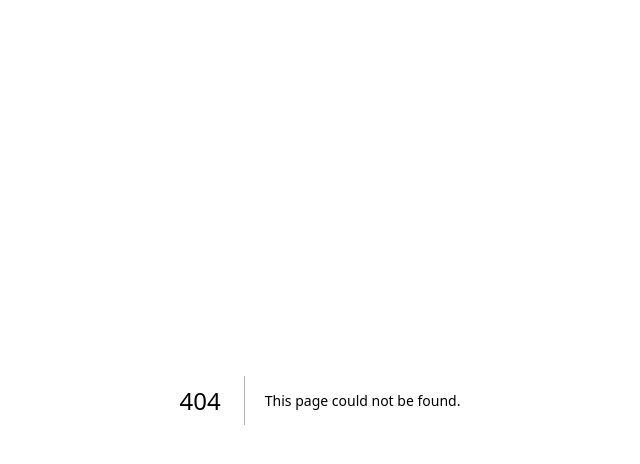
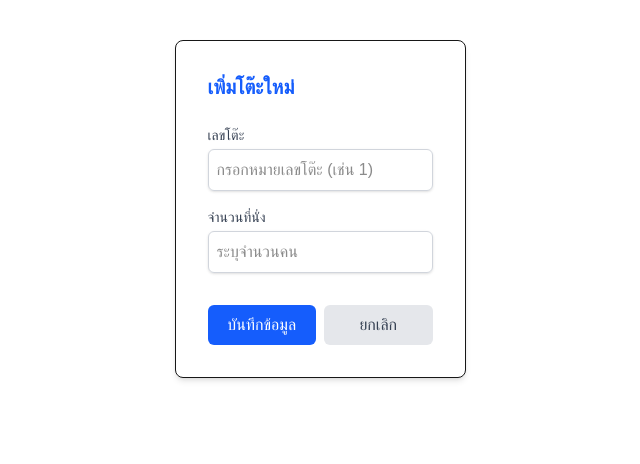
Before and after one commit to Apichat839/BUKKATY-SHABU, a Next.js app in the folder BUKKATY-SHABU/employee-app/: page /staff/tables/add in a window 1280 px wide. Before the commit this address had no page. Shown: the top 464 px of the page, without its empty margins (320-960 px from the left). Built offline with nearby package versions, Linux system fonts and the light colour scheme.

Commit message:
เพิ่มโต๊ะ2

```diff
--- /dev/null
+++ b/BUKKATY-SHABU/employee-app/src/app/staff/tables/add/page.js
@@ -0,0 +1,84 @@
+"use client";
+import React, { useState } from 'react';
+import { useRouter } from 'next/navigation';
+
+export default function AddTablePage() {
+    const [tableNo, setTableNo] = useState('');
+    const [capacity, setCapacity] = useState('');
+    const router = useRouter();
+
+    const handleSubmit = async (e) => {
+        e.preventDefault();
+
+        // ดึง Token จาก localStorage เพื่อใช้ในการยืนยันตัวตน
+        const token = localStorage.getItem('access_token');
+
+        const response = await fetch('http://127.0.0.1:8080/api/tables/add', {
+            method: 'POST',
+            headers: {
+                'Content-Type': 'application/json',
+                'Authorization': `Bearer ${token}`
+            },
+            body: JSON.stringify({
+                table_no: parseInt(tableNo), // มั่นใจว่าเป็นตัวเลขก่อนส่ง
+                capacity: parseInt(capacity)  // มั่นใจว่าเป็นตัวเลขก่อนส่ง
+            })
+        });
+
+        const data = await response.json();
+
+        if (data.result) {
+            alert("เพิ่มโต๊ะสำเร็จ!");
+            router.push('/staff/tables');
+        } else {
+            alert("เกิดข้อผิดพลาด: " + (data.message || "ไม่สามารถเพิ่มข้อมูลได้"));
+        }
+    };
+
+    return (
+        <div className="p-8 max-w-md mx-auto bg-white shadow-md rounded-lg mt-10 border">
+            <h1 className="text-xl font-bold mb-6 text-blue-600">เพิ่มโต๊ะใหม่</h1>
+            <form onSubmit={handleSubmit} className="space-y-4">
+                <div>
+                    <label className="block text-sm font-medium text-gray-700">เลขโต๊ะ</label>
+                    <input
+                        type="number" // ปรับเป็น number เพื่อรับแค่ตัวเลข
+                        value={tableNo}
+                        onChange={(e) => setTableNo(e.target.value)}
+                        className="mt-1 block w-full border border-gray-300 rounded-md p-2 shadow-sm focus:ring-blue-500 focus:border-blue-500"
+                        placeholder="กรอกหมายเลขโต๊ะ (เช่น 1)"
+                        min="1"
+                        required
+                    />
+                </div>
+                <div>
+                    <label className="block text-sm font-medium text-gray-700">จำนวนที่นั่ง</label>
+                    <input
+                        type="number" // ปรับเป็น number เพื่อรับแค่ตัวเลข
+                        value={capacity}
+                        onChange={(e) => setCapacity(e.target.value)}
+                        className="mt-1 block w-full border border-gray-300 rounded-md p-2 shadow-sm focus:ring-blue-500 focus:border-blue-500"
+                        placeholder="ระบุจำนวนคน"
+                        min="1"
+                        required
+                    />
+                </div>
+                <div className="flex gap-2 pt-4">
+                    <button
+                        type="submit"
+                        className="flex-1 bg-blue-600 text-white py-2 px-4 rounded-md hover:bg-blue-700 transition-colors"
+                    >
+                        บันทึกข้อมูล
+                    </button>
+                    <button
+                        type="button"
+                        onClick={() => router.back()}
+                        className="flex-1 bg-gray-200 text-gray-700 py-2 px-4 rounded-md hover:bg-gray-300 transition-colors"
+                    >
+                        ยกเลิก
+                    </button>
+                </div>
+            </form>
+        </div>
+    );
+}
--- a/BUKKATY-SHABU/employee-app/src/app/staff/tables/page.js
+++ b/BUKKATY-SHABU/employee-app/src/app/staff/tables/page.js
@@ -1,27 +1,41 @@
 "use client";
 import React from 'react';
+import { useRouter } from 'next/navigation'; // เพิ่ม router สำหรับเปลี่ยนหน้า
 
 export default function TableMenuPage() {
+    const router = useRouter();
+
     const menus = [
-        { title: "เพิ่มโต๊ะ", color: "bg-blue-500" },
-        { title: "แก้ไขข้อมูลโต๊ะ", color: "bg-yellow-500" },
-        { title: "ลบข้อมูลโต๊ะ", color: "bg-red-500" },
-        { title: "แสดงยอดการจองโต๊ะแยกตามเลขโต๊ะ", color: "bg-green-500" }
+        { title: "เพิ่มโต๊ะ", path: "/staff/tables/add" },
+        { title: "แก้ไขข้อมูลโต๊ะ", path: "/staff/tables/edit" },
+        { title: "ลบข้อมูลโต๊ะ", path: "/staff/tables/delete" },
+        { title: "แสดงยอดการจองโต๊ะแยกตามเลขโต๊ะ", path: "/staff/tables/report" }
     ];
 
     return (
-        <div className="p-6 max-w-md mx-auto">
-            <h1 className="text-xl font-bold mb-4 border-b pb-2">ระบบจัดการโต๊ะ (Bukkaty Shabu)</h1>
+        <div className="p-6 max-w-md mx-auto min-h-screen bg-white shadow-lg mt-4 border rounded">
+            <h1 className="text-xl font-bold mb-4 border-b pb-2">
+                ระบบจัดการโต๊ะ (Bukkaty Shabu)
+            </h1>
             <div className="flex flex-col gap-2">
                 {menus.map((item, index) => (
                     <button
                         key={index}
-                        className={`w-full text-left p-4 rounded shadow-sm border hover:bg-gray-50 transition-colors`}
+                        onClick={() => router.push(item.path)} // สั่งให้เปลี่ยนหน้าตาม path
+                        className="w-full text-left p-4 rounded shadow-sm border border-gray-200 hover:bg-gray-100 transition-colors font-medium text-gray-700"
                     >
                         {item.title}
                     </button>
                 ))}
             </div>
+
+            {/* ปุ่มย้อนกลับ เพื่อความสะดวกของพนักงาน */}
+            <button
+                onClick={() => router.push('/staff')}
+                className="mt-6 w-full text-center text-sm text-gray-500 hover:text-gray-700 underline"
+            >
+                กลับไปหน้าหลักของพนักงาน
+            </button>
         </div>
     );
 }
```
